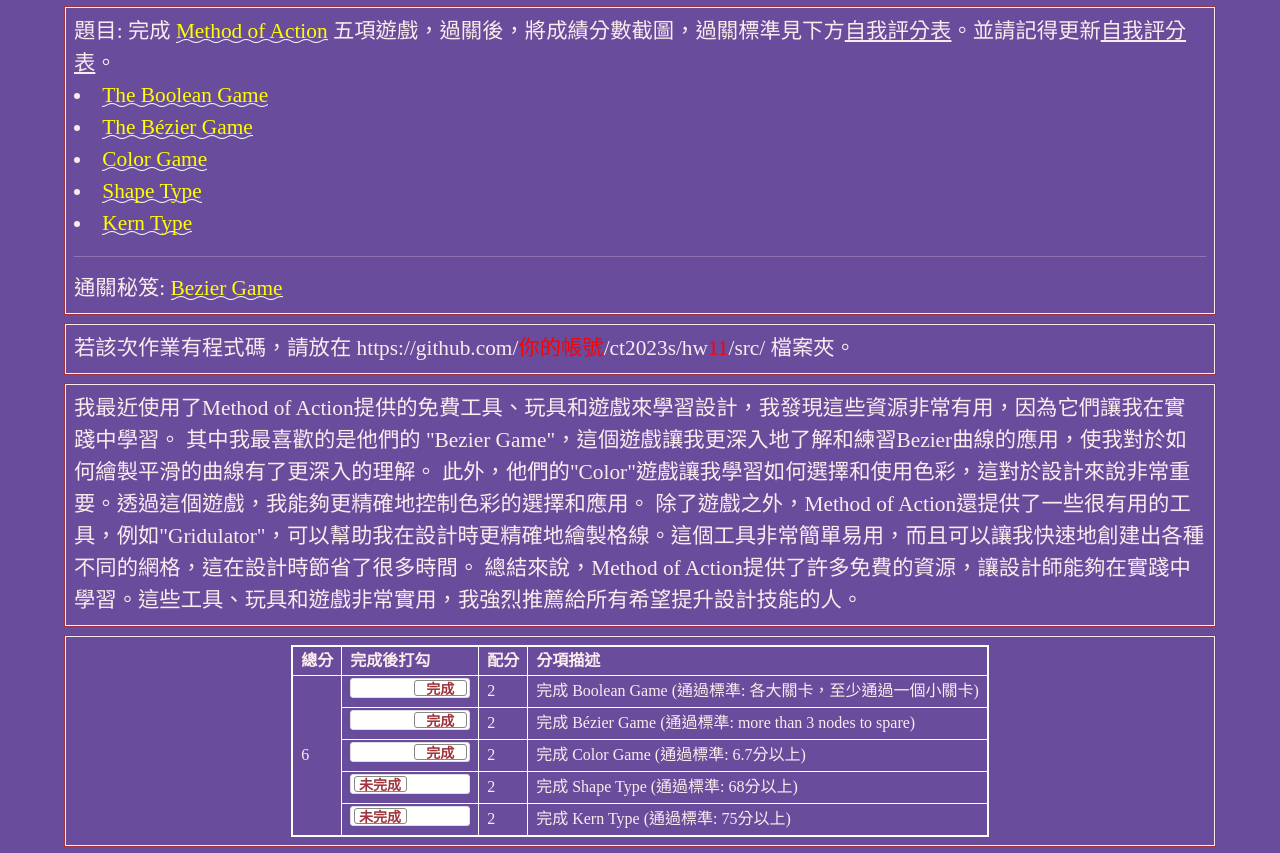
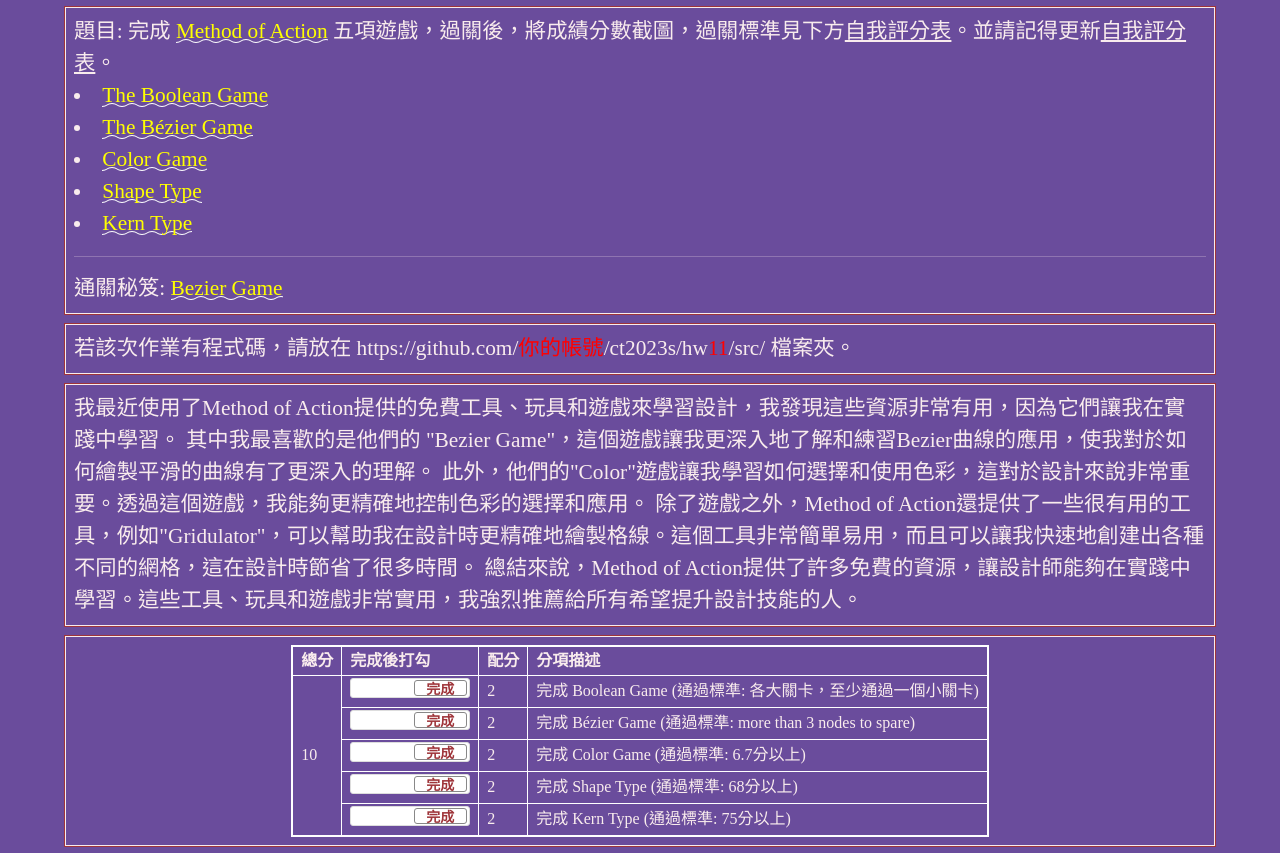
Before and after one commit to doom0831/ct2023s, a plain HTML site: page hw11/index.html in a window 1280 px wide. Shown: the part 86-939 px from the top of the page. Drawn offline with nearby package versions, Linux system fonts and the light colour scheme.

Commit message:
Update index.html

```diff
--- a/hw11/index.html
+++ b/hw11/index.html
@@ -232,12 +232,12 @@
           <td>完成 Color Game (通過標準: 6.7分以上)</td>
         </tr>
         <tr>
-          <td><input type="checkbox" class="flipswitch" id="myCheckbox4"></td>
+          <td><input type="checkbox" class="flipswitch" id="myCheckbox4" checked></td>
           <td id='m4'>2</td>
           <td>完成 Shape Type (通過標準: 68分以上)</td>
         </tr>
         <tr>
-          <td><input type="checkbox" class="flipswitch" id="myCheckbox5"></td>
+          <td><input type="checkbox" class="flipswitch" id="myCheckbox5" checked></td>
           <td id='m5'>2</td>
           <td>完成 Kern Type (通過標準: 75分以上)</td>
         </tr>
```
